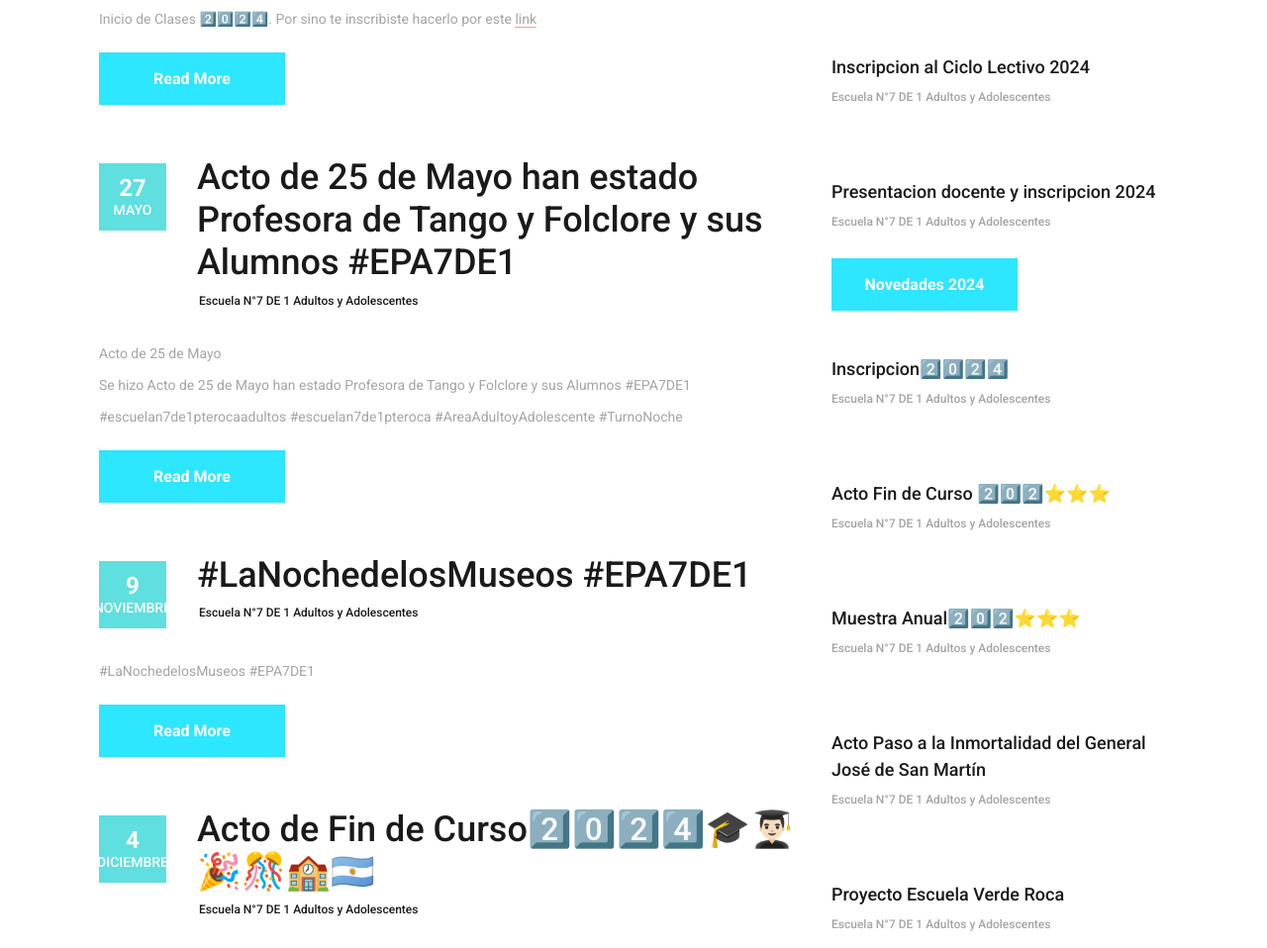
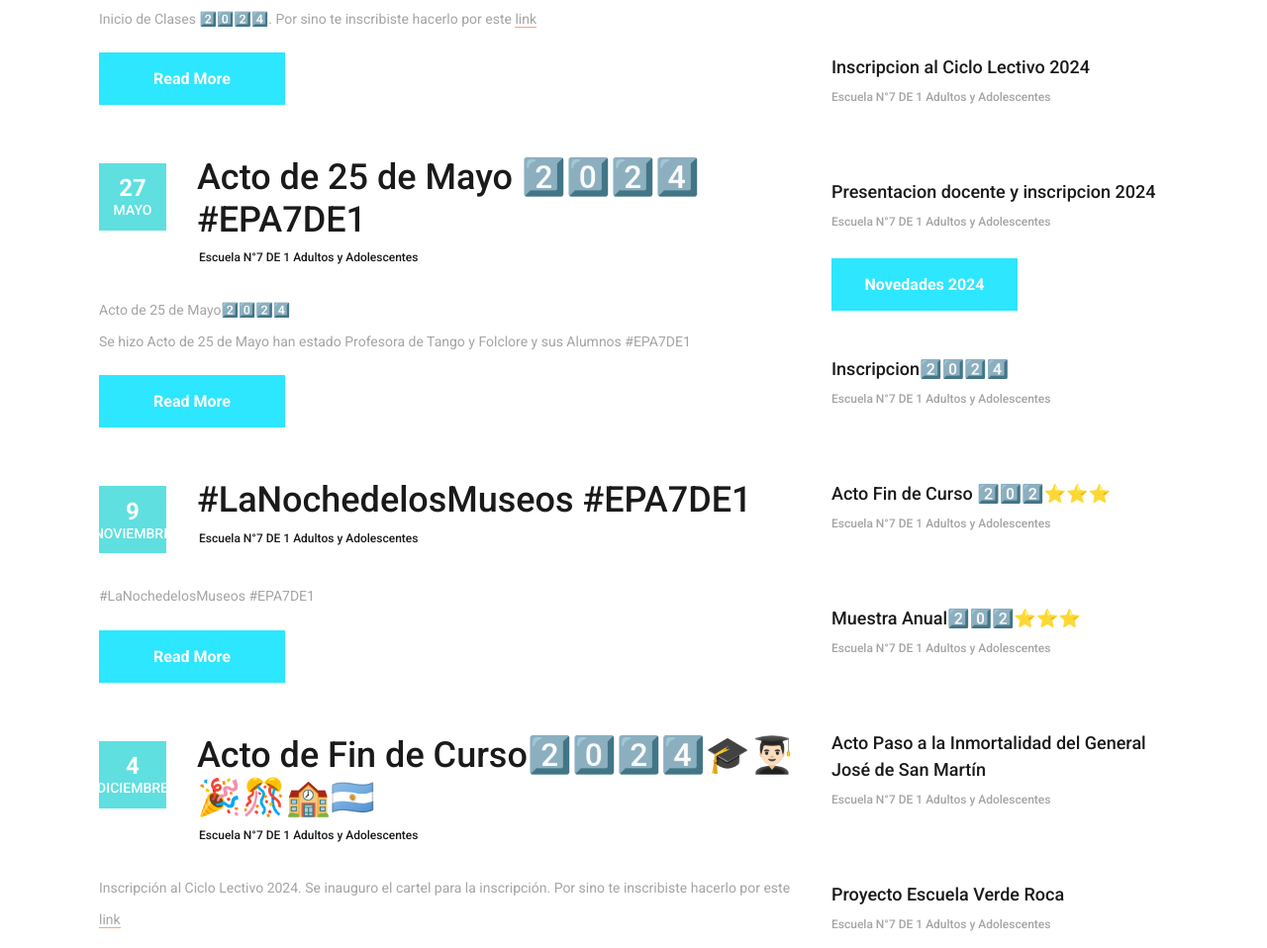
Before and after one commit to javierenzo/escuelan7de1ayapteroca.web.app, a plain HTML site: page docs/novedades2024.html in a window 1280 px wide. Shown: the part 1709-2667 px from the top of the page at 99% size. Drawn offline with nearby package versions, Linux system fonts and the light colour scheme; no server answers.

Commit message:
no message

```diff
--- a/docs/novedades2024.html
+++ b/docs/novedades2024.html
@@ -427,7 +427,7 @@
 								  </div>
 								  <div class="novedades_post_title_container">
 									<div class="novedades_post_title">
-									  <a href="Actode25deMayo2024.html">Acto de 25 de Mayo han estado Profesora de Tango y Folclore y sus Alumnos #EPA7DE1<br></a>
+									  <a href="Actode25deMayo2024.html">Acto de 25 de Mayo 2️⃣0️⃣2️⃣4️⃣ #EPA7DE1<br></a>
 									</div>
 									<div class="novedades_post_meta">
 									  <span class="novedades_post_author"><a href="https://escuelan7de1ayapteroca.web.app/">Escuela N°7 DE 1 Adultos y Adolescentes</a></span>
@@ -436,7 +436,7 @@
 								  </div>
 								</div>
 								<div class="novedades_post_text">
-								  <p>Acto de 25 de Mayo</span><br>Se hizo Acto de 25 de Mayo han estado Profesora de Tango y Folclore y sus Alumnos #EPA7DE1 #escuelan7de1pterocaadultos #escuelan7de1pteroca #AreaAdultoyAdolescente #TurnoNoche
+								  <p>Acto de 25 de Mayo2️⃣0️⃣2️⃣4️⃣</span><br>Se hizo Acto de 25 de Mayo han estado Profesora de Tango y Folclore y sus Alumnos #EPA7DE1
 								  </p>
 
 								</div>
```
Also changed, not shown: docs/Actode25deMayo2024.html (+2 -2 lines).
